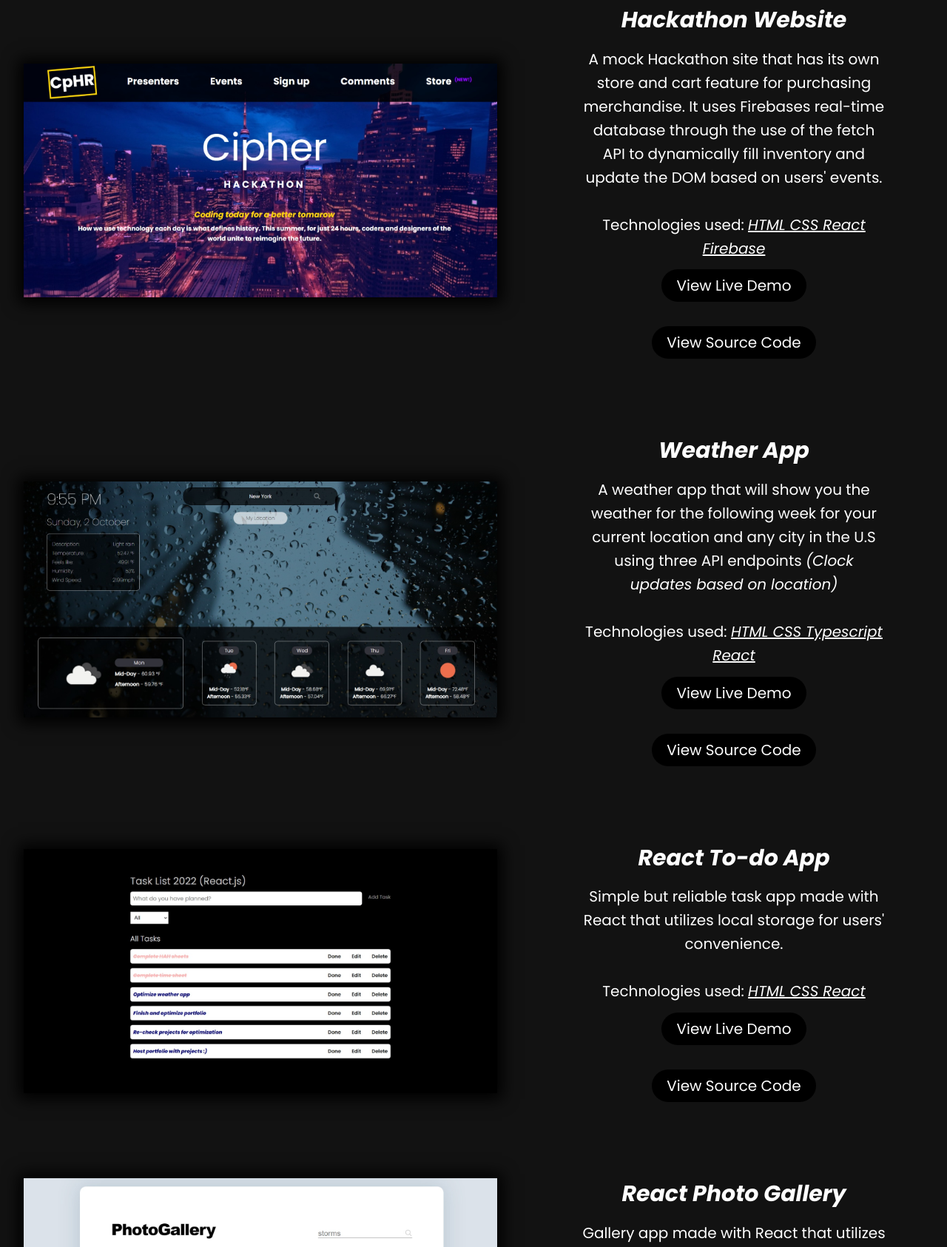
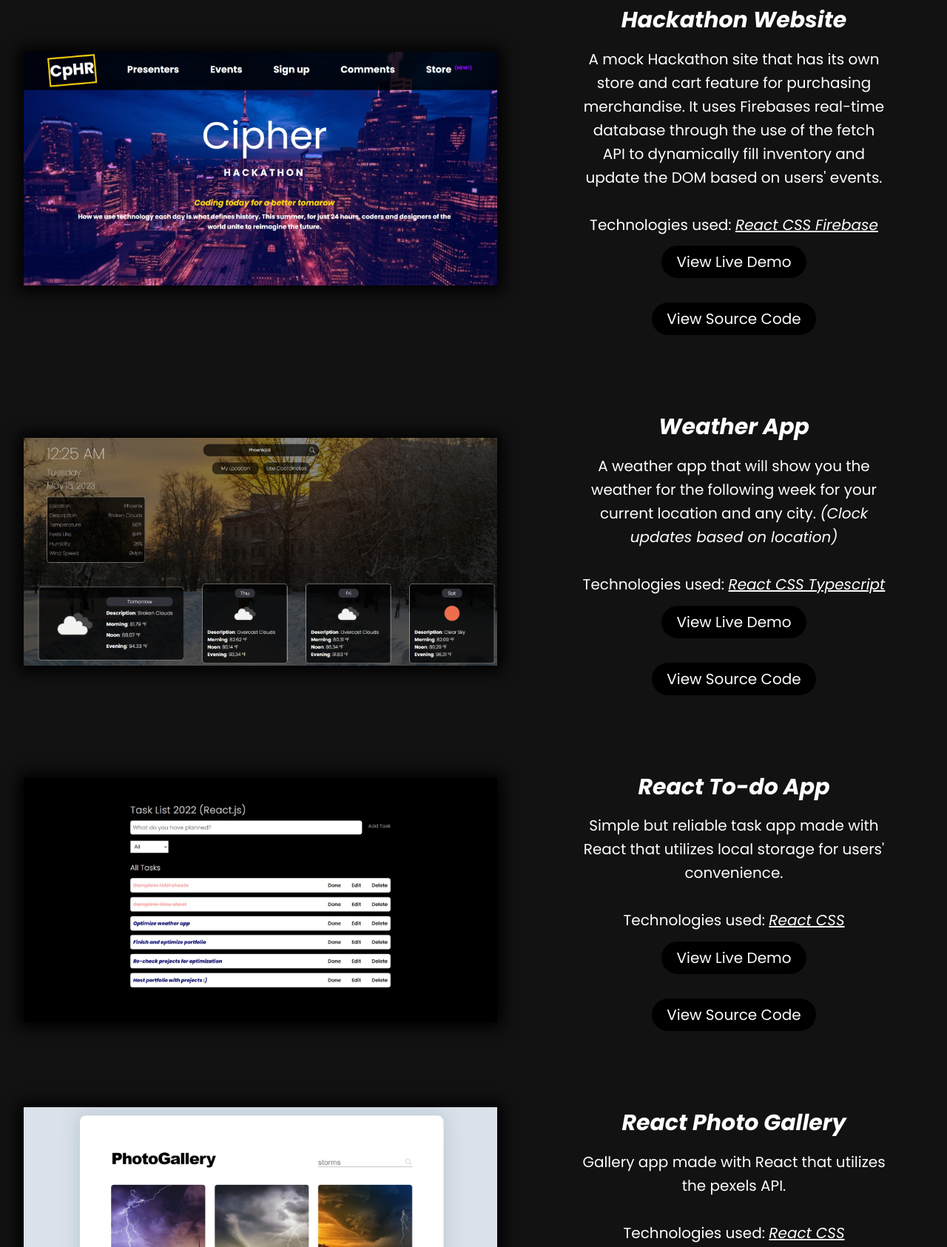
Before and after one commit to EdwardIY/Portfolio, a website: page index.html in a window 1280 px wide. Shown: the part 997-2683 px from the top of the page at 74% size. Drawn offline with nearby package versions, Linux system fonts and the light colour scheme.

Commit message:
updated weather app,descriptions, and ham

```diff
--- a/index.css
+++ b/index.css
@@ -333,6 +333,7 @@ header {
 .open {
     z-index: 3;
     opacity: 1;
+    display: block;
 }
     header {
         background-color: transparent;
--- a/index.html
+++ b/index.html
@@ -45,7 +45,7 @@
                 <!-- <li> <a href="#skills">Skills</a></li> -->
                 <li> <a href="#projects">My projects</a></li>
                 <li> <a href="#About"> About Me</a></li>
-                <li><a href="#Contact">Contact Me</a></li>
+                <li><a href="#About">Contact Me</a></li>
             </ul>
         </nav>
     </header>
@@ -80,7 +80,7 @@
                         and update the DOM
                         based on users' events.<br> <br>
                         <span>Technologies used:</span>
-                        <span> HTML CSS React Firebase </span>
+                        <span>React CSS Firebase </span>
                     </p>
                     <a class="link" href="https://hackathon4120.netlify.app/" target="_blank"> View Live Demo</a>
                     <a class="link" href="https://github.com/EdwardIY/Hackathon-App" target="_blank"> View Source Code</a>
@@ -88,16 +88,15 @@
             </div>
 
             <div class="project">
-                <img class="hiddenLeft" src="./IMAGES/WeatherApp.jpeg" alt="">
+                <img class="hiddenLeft" src="./IMAGES/Weather_App.jpeg" alt="">
 
                 <div class="projectText projectText3 hiddenRight">
                     <p>Weather App</p>
                     <p>A weather app that will show you the weather for the following week for your current location and
-                        any city
-                        in the U.S using three API endpoints <span style="font-style:italic">(Clock updates based on
+                        any city. <span style="font-style:italic">(Clock updates based on
                             location)</span><br> <br>
                         <span>Technologies used: </span>
-                        <span> HTML CSS Typescript React</span>
+                        <span>React CSS Typescript</span>
                     </p>
                     <a class="link" href="https://weather4120.netlify.app/" target="_blank"> View Live Demo</a>
                     <a class="link" href="https://github.com/EdwardIY/Project-3" target="_blank"> View Source Code</a>
@@ -113,7 +112,7 @@
                         convenience.<br>
                         <br>
                         <span>Technologies used: </span>
-                        <span> HTML CSS React</span>
+                        <span> React CSS</span>
                     </p>
                     <a class="link" href="https://todoapp4120.netlify.app/" target="_blank"> View Live Demo</a>
                     <a class="link" href="https://github.com/EdwardIY/Project-4" target="_blank"> View Source Code</a>
@@ -127,7 +126,7 @@
                     <p>React Photo Gallery</p>
                     <p>Gallery app made with React that utilizes the pexels API.<br> <br>
                         <span>Technologies used: </span>
-                        <span> HTML CSS React</span>
+                        <span> React CSS </span>
                     </p>
                     <a class="link" href="https://gallery4120.netlify.app/" target="_blank"> View Live Demo</a>
                     <a class="link"  href="https://github.com/EdwardIY/Project-5" target="_blank"> View Source Code</a>
@@ -293,7 +292,7 @@
         </section>
     </section>
 
-    <script defer src="./main.js"></script>
+    <script src="./main.js"></script>
 </body>
 
 </html>
```
Also changed, not shown: IMAGES/Weather_App.jpeg (added).
